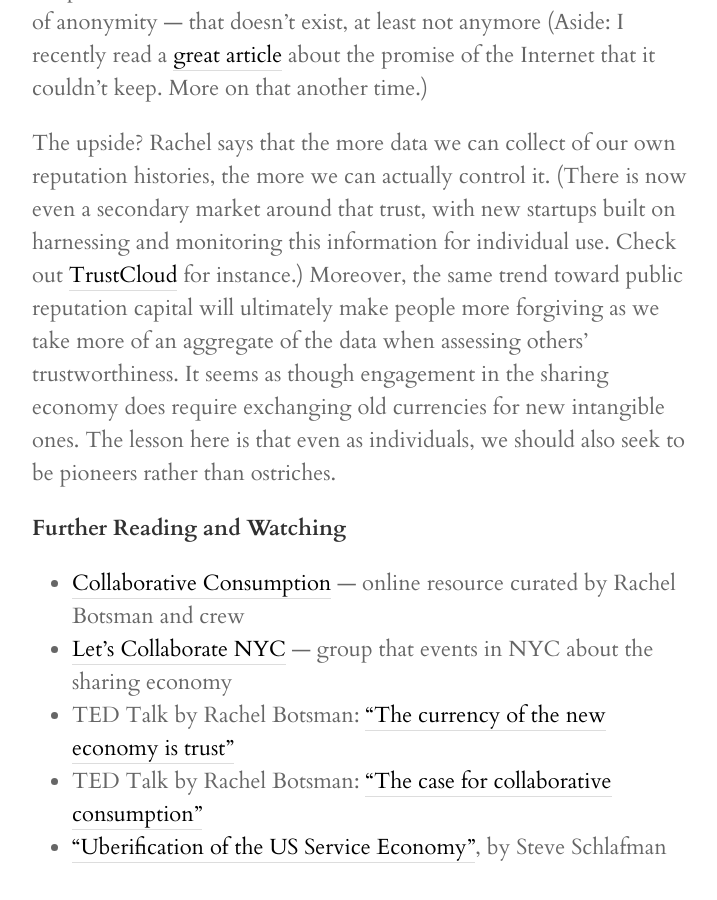
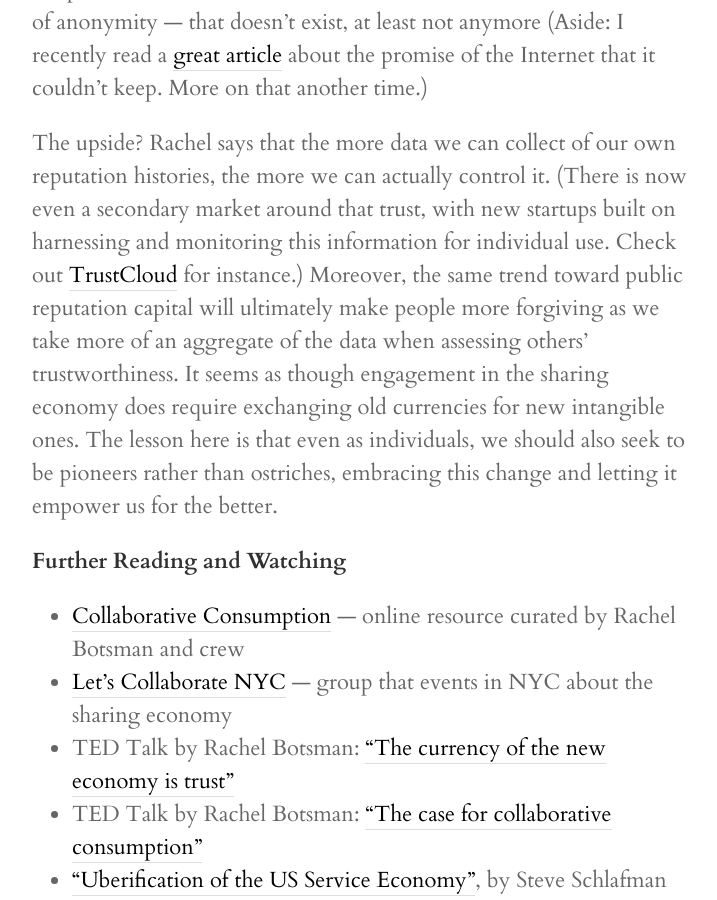
Before and after one commit to joyvchen/joyvchen.github.io, a Jekyll site: the page built from _posts/2014-11-14-sharing-economy-pitch-night-with-rachel-botsman.md, in a window 1280 px wide and 900 px high, scrolled down 3774 px. Shown: the whole window, without its empty margins (278-995 px from the left). Built offline with Jekyll 4.4.1, drawn with Linux system fonts in a browser that asks for light colours; nearby versions of some CDN libraries; some web fonts are replaced; Markdown is read by kramdown in place of the engine named in the settings.

Commit message:
revisions

```diff
--- a/_posts/2014-11-14-sharing-economy-pitch-night-with-rachel-botsman.md
+++ b/_posts/2014-11-14-sharing-economy-pitch-night-with-rachel-botsman.md
@@ -29,7 +29,7 @@
 
 One big topic looming on my mind about the sharing economy was the question of trust, privacy, and transparency, now that so many sharing economy services rely on the public collection of ratings about your personal trustworthiness, cleanliness, and professional demeanor. With new kinds of relationships brought on by the sharing economy, we exchange trust instead of money. Yet your Airbnb reviews can paint either a positive or damning picture of how you make your private home, and Uber ratings shed light on your ability behind the wheel. So isn’t that a little scary, that your information isn't at all private anymore and your ability to operate within this new schema is based on compiled data of how your peers think of you? Reputation data has become the new currency scaling communities built upon trust, making résumés and credit histories seem like an archaic relic of the past. In short, we aren’t able to hide behind the internet’s thin veil of anonymity — that doesn’t exist, at least not anymore (Aside: I recently read a <a href="http://www.economist.com/news/business/21625801-forecasting-internets-impact-business-proving-hard-pointers-future" target="_blank">great article</a> about the promise of the Internet that it couldn’t keep. More on that another time.)
 
-The upside? Rachel says that the more data we can collect of our own reputation histories, the more we can actually control it. (There is now even a secondary market around that trust, with new startups built on harnessing and monitoring this information for individual use. Check out <a href="http://www.trustcloud.com" target="_blank">TrustCloud</a> for instance.) Moreover, the same trend toward public reputation capital will ultimately make people more forgiving as we take more of an aggregate of the data when assessing others' trustworthiness. It seems as though engagement in the sharing economy does require exchanging old currencies for new intangible ones. The lesson here is that even as individuals, we should also seek to be pioneers rather than ostriches.
+The upside? Rachel says that the more data we can collect of our own reputation histories, the more we can actually control it. (There is now even a secondary market around that trust, with new startups built on harnessing and monitoring this information for individual use. Check out <a href="http://www.trustcloud.com" target="_blank">TrustCloud</a> for instance.) Moreover, the same trend toward public reputation capital will ultimately make people more forgiving as we take more of an aggregate of the data when assessing others' trustworthiness. It seems as though engagement in the sharing economy does require exchanging old currencies for new intangible ones. The lesson here is that even as individuals, we should also seek to be pioneers rather than ostriches, embracing this change and letting it empower us for the better.
 
 
 **Further Reading and Watching**
```
